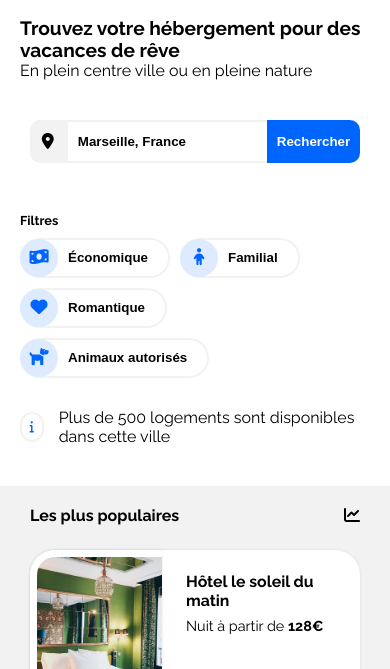
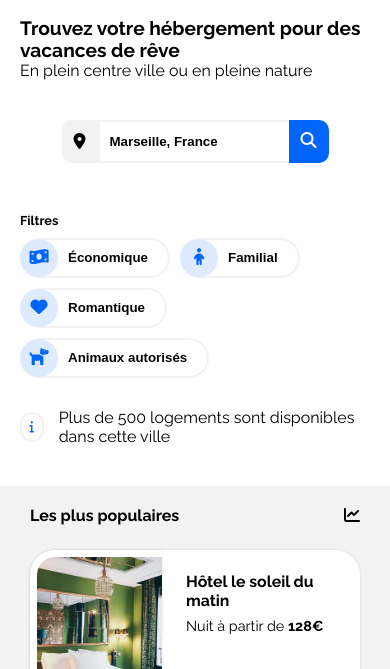
Before and after one commit to mobidikz/BednarekClement_2_22012021, a plain HTML site: page index.html in a window 390 px wide. Shown: the part 175-844 px from the top of the page. Drawn offline with Linux system fonts and the light colour scheme.

Commit message:
<style><icone loupe sur le media smartphone>

```diff
--- a/index.html
+++ b/index.html
@@ -56,7 +56,8 @@
                 <input class="recherche" type="search" name="recherche" id="recherche" value="Marseille, France" />
 
                 <button class="bouton-recherche" type="button">
-                    Rechercher
+                    <p class="text-search">Rechercher</p>
+                    <p class="icon-search"><i class="fas fa-search"></i></p>
                 </button>
             </div>
         </div>
--- a/style.css
+++ b/style.css
@@ -138,13 +138,6 @@ header
 
 .cards-hébergement
 {
-    /* margin: 0 auto;
-    max-width: 100%;
-    display: grid;
-    grid-template-columns: repeat(auto-fill,minmax(246px, 1fr));
-    gap: 20px;
-    font-family: "Raleway"; */
-
     width: auto;
     height: auto;
     display: flex;
@@ -152,7 +145,6 @@ header
 
     margin-left: -10px;
     margin-right: -10px;
-
 }
 
 .card-hébergement-wrapper
@@ -171,21 +163,16 @@ header
     background: white;
     border-radius: 25px 25px 25px 25px;
     box-shadow: 0 0 3px rgba(0, 0, 0, 0.1);
-
-
-
 }
 
 .card-hébergement a
 {
     display: block;
     width: 100%;
-
 }
 
 .card-hébergement__image
 {
-
     border-top: 4px white solid;
     border-left: 4px white solid;
     border-right: 4px white solid;
@@ -198,7 +185,6 @@ header
     height: 130px;
     background-size: cover;
     background-position: 50%;
-
 }
 
 .card__content
@@ -217,8 +203,6 @@ header
     font-size: 1.1em;
     margin-bottom: 7px;
 }
-
-
 
 .card__info
 {
@@ -345,14 +329,10 @@ header
 
 .card-activités
 {
-
     width: 100%;
-
-
     background: white;
     border-radius: 25px 25px 25px 25px;
     box-shadow: 0 0 3px rgba(0, 0, 0, 0.1);
-
 }
 
 .card-activités a, .card-activités-small a
@@ -409,7 +389,6 @@ header
     padding: 10px;
 
     border : 2px #F2F2F2 solid;
-
 }
 
 .recherche
@@ -432,7 +411,11 @@ header
     border: 0px;
     padding: 10px;
     outline-style:none
+}
 
+.icon-search
+{
+    font-size: 0;
 }
 
 /*Filtre*/
@@ -1036,6 +1019,23 @@ footer h3
         justify-content: center;
     }
 
+    .bouton-recherche
+    {
+    margin-left: -10px;
+    padding: 10px 12px;
+    }
+
+    .icon-search
+    {
+    font-size: 1.2em;
+    font-weight: 900;
+    }
+
+    .text-search
+    {
+        font-size: 0;
+    }
+
     /*Bandeau infos*/
 
     .bandeau-infos
```
